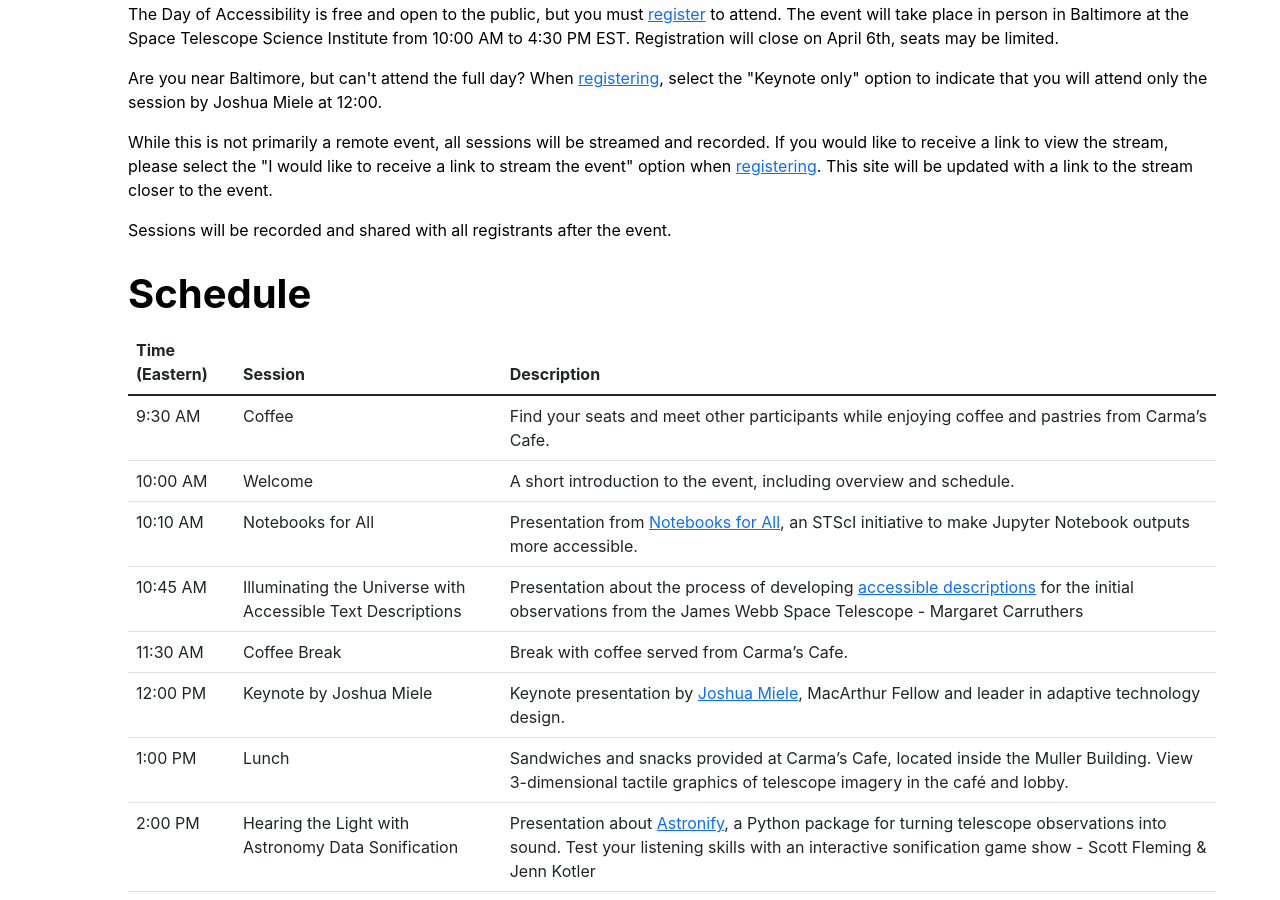
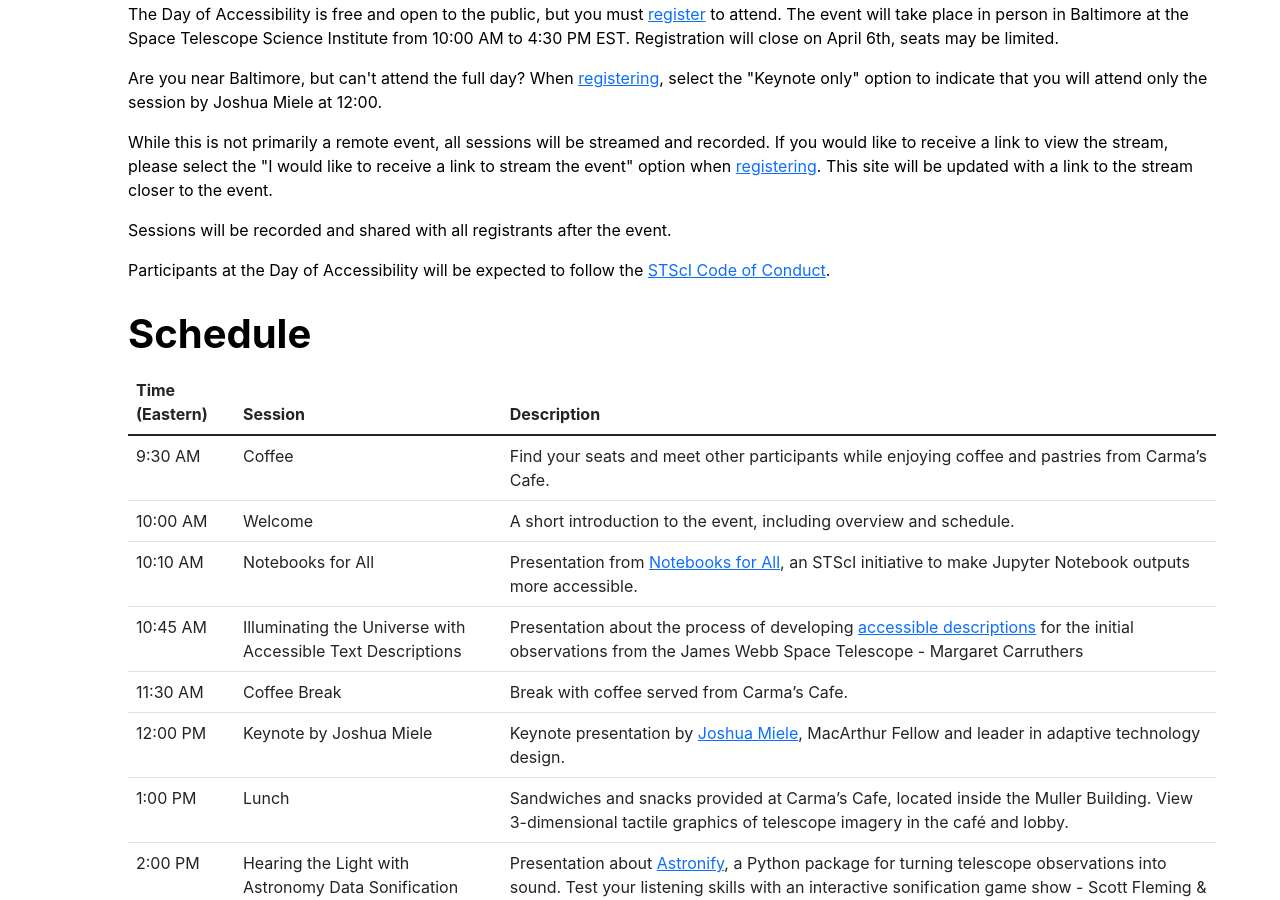
Before and after one commit to Iota-School/nonvisual_data_science_workshops, a Jekyll site: the page built from index.html, in a window 1280 px wide and 900 px high, scrolled down 630 px. Built offline with Jekyll 4.4.1, drawn with Linux system fonts in a browser that asks for light colours.

Commit message:
Added CoC

```diff
--- a/index.html
+++ b/index.html
@@ -60,6 +60,11 @@ title: "Home"
   <p>
     Sessions will be recorded and shared with all registrants after the event.
   </p>
+
+ <p>
+   Participants at the Day of Accessibility will be expected to follow the <a target="_blank" href="https://www.stsci.edu/opportunities/our-work/our-culture/diversity-equity-and-inclusion/code-of-conduct">STScI Code of Conduct</a>.
+ </p>
+
 
 </section>
 
```
